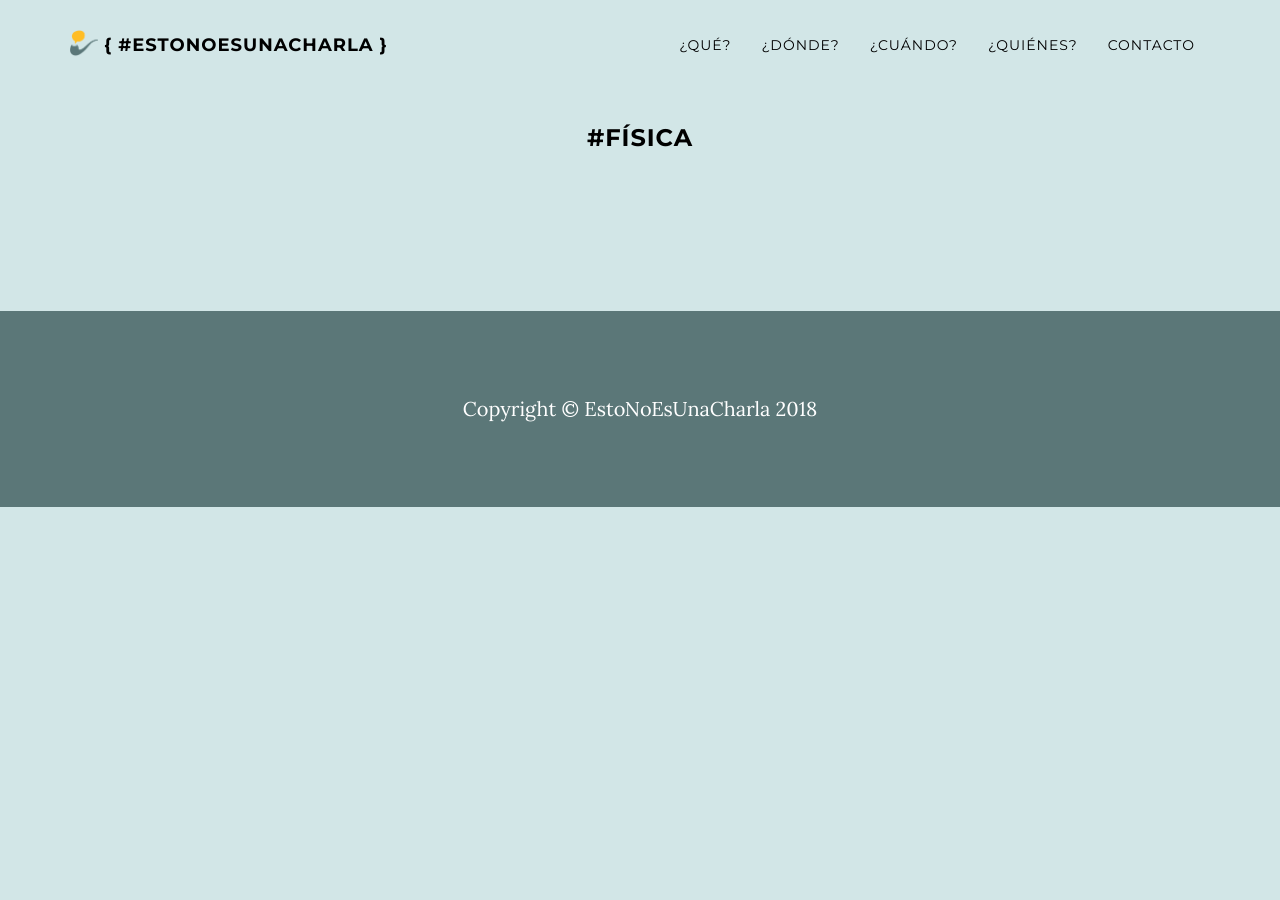
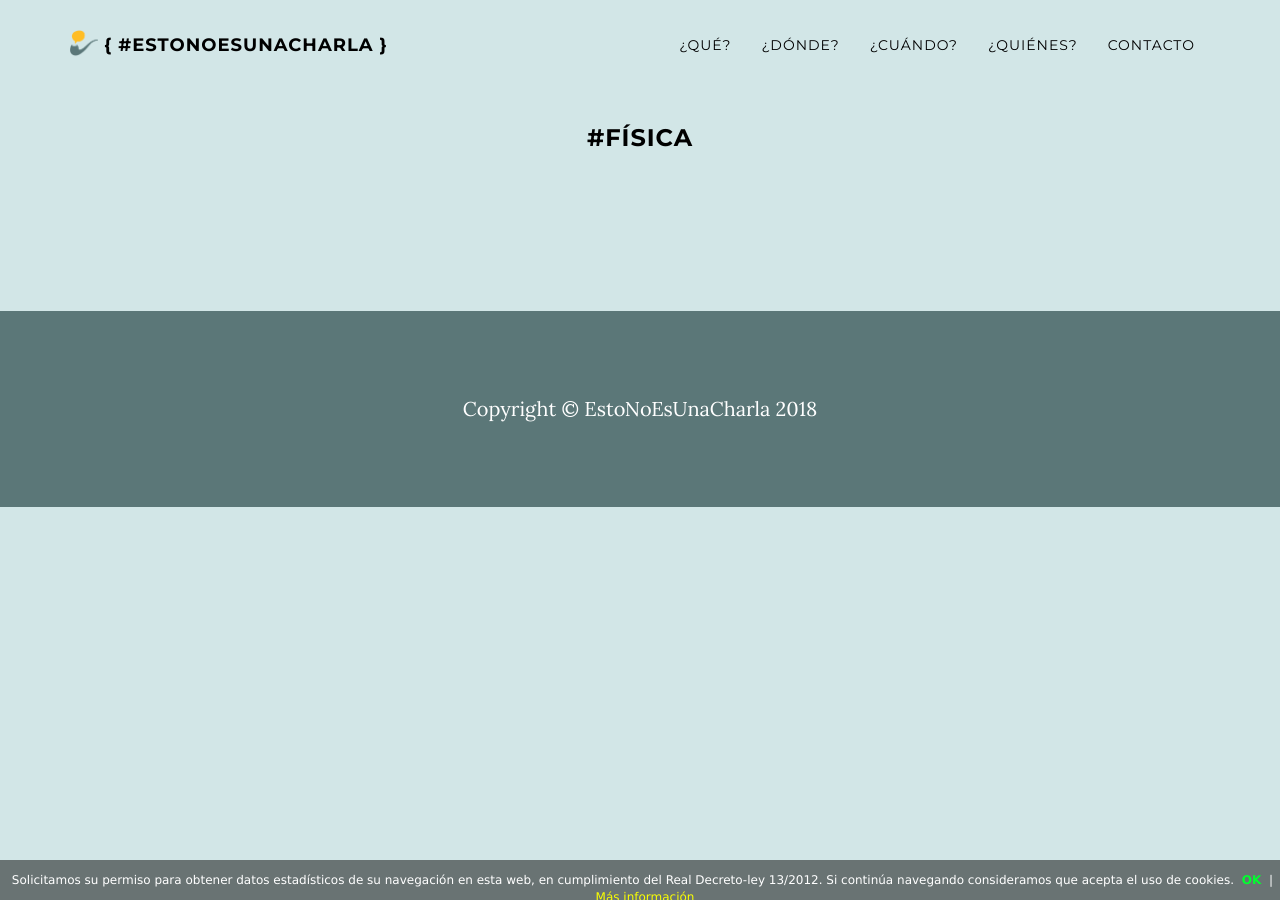
Before and after one commit to estonoesunacharla/web, a Jekyll site: the page built from tags/física.html, in a window 1280 px wide. Built offline with Jekyll 4.4.1, drawn with Linux system fonts in a browser that asks for light colours; nearby versions of some CDN libraries.

Commit message:
Added cookies alert

```diff
--- a/_includes/footer.html
+++ b/_includes/footer.html
@@ -13,3 +13,50 @@
 </footer>
 
 <!-- Footer End -->
+
+<!--//BLOQUE COOKIES-->
+<div id="barraaceptacion" style="display: block;">
+    <div class="inner">
+        Solicitamos su permiso para obtener datos estadísticos de su navegación en esta web, en cumplimiento del Real
+        Decreto-ley 13/2012. Si continúa navegando consideramos que acepta el uso de cookies.
+        <a href="javascript:void(0);" class="ok" onclick="PonerCookie();"><b>OK</b></a> |
+        <a href="http://politicadecookies.com" target="_blank" class="info">Más información</a>
+    </div>
+</div>
+
+<script>
+function getCookie(c_name){
+    var c_value = document.cookie;
+    var c_start = c_value.indexOf(" " + c_name + "=");
+    if (c_start == -1){
+        c_start = c_value.indexOf(c_name + "=");
+    }
+    if (c_start == -1){
+        c_value = null;
+    }else{
+        c_start = c_value.indexOf("=", c_start) + 1;
+        var c_end = c_value.indexOf(";", c_start);
+        if (c_end == -1){
+            c_end = c_value.length;
+        }
+        c_value = unescape(c_value.substring(c_start,c_end));
+    }
+    return c_value;
+}
+
+function setCookie(c_name,value,exdays){
+    var exdate=new Date();
+    exdate.setDate(exdate.getDate() + exdays);
+    var c_value=escape(value) + ((exdays==null) ? "" : "; expires="+exdate.toUTCString());
+    document.cookie=c_name + "=" + c_value;
+}
+
+if(getCookie('cookiesaviso')!="1"){
+    document.getElementById("barraaceptacion").style.display="block";
+}
+function PonerCookie(){
+    setCookie('cookiesaviso','1',365);
+    document.getElementById("barraaceptacion").style.display="none";
+}
+</script>
+<!--//FIN BLOQUE COOKIES-->
--- a/css/estonoesunacharla.scss
+++ b/css/estonoesunacharla.scss
@@ -132,3 +132,39 @@
     display: block !important;
   }
 }
+
+#barraaceptacion {
+  display:none;
+  position:fixed;
+  left:0px;
+  right:0px;
+  bottom:0px;
+  padding-bottom:20px;
+  width:100%;
+  text-align:center;
+  min-height:40px;
+  background-color: rgba(0, 0, 0, 0.5);
+  color:#fff;
+  z-index:99999;
+
+  .inner {
+    width:100%;
+    position:absolute;
+    padding-left:5px;
+    font-family:verdana;
+    font-size:12px;
+    top:30%;
+  }
+
+  .inner a.ok {
+    padding:4px;
+    color:#00ff2e;
+    text-decoration:none;
+  }
+
+  .inner a.info {
+    padding-left:5px;
+    text-decoration:none;
+    color:#faff00;
+  }
+}
```
